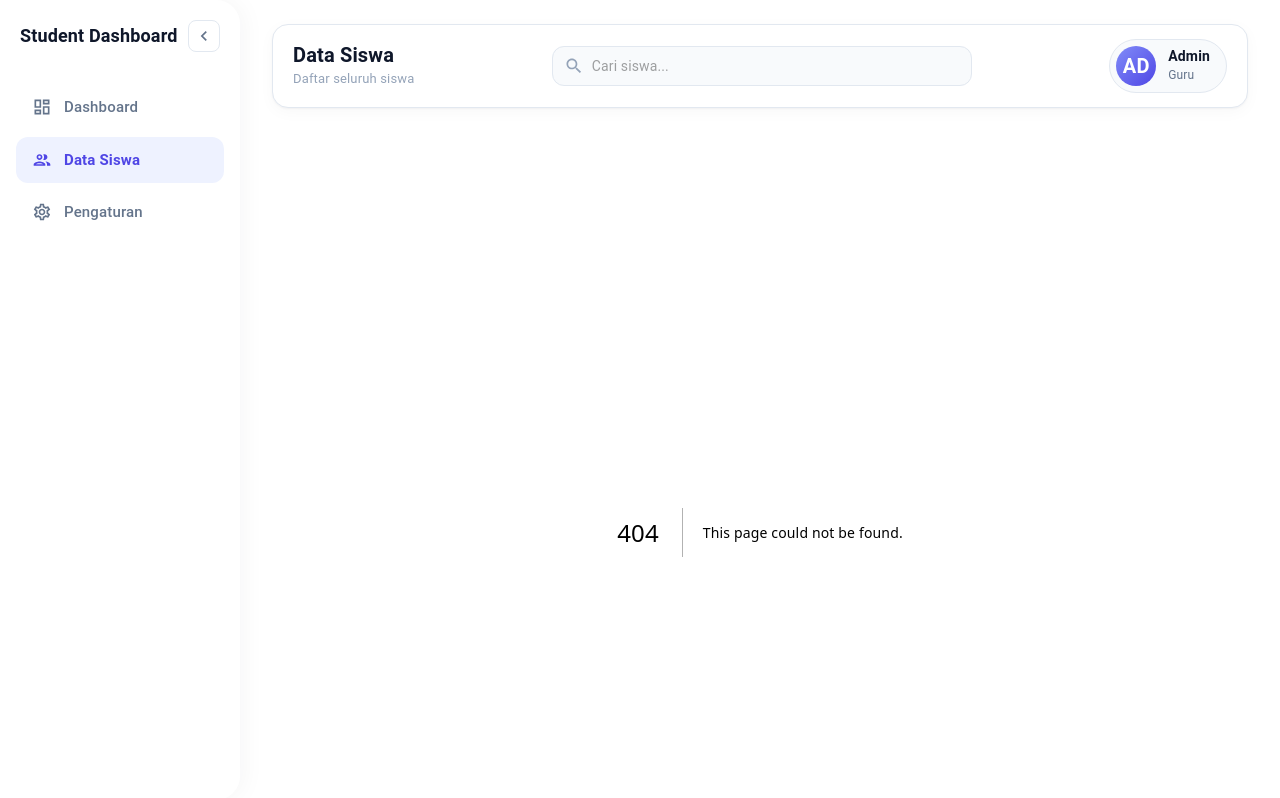
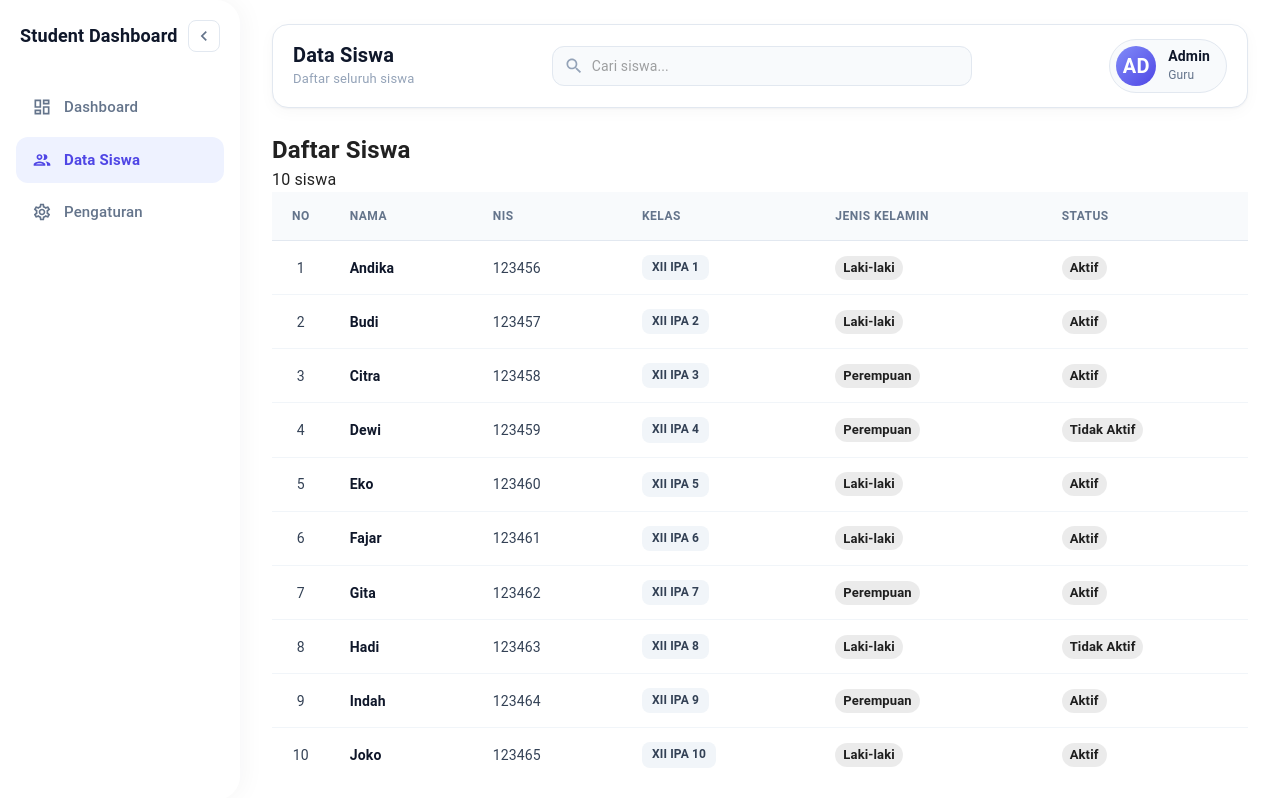
Before and after one commit to queennurhafizah/studentDashboard-InternTask1, a Next.js app: page /students in a window 1280 px wide. Before the commit this address had no page. Shown: the top 798 px of the page. Built offline with nearby package versions, Linux system fonts and the light colour scheme; what @mui/material-nextjs would draw is missing.

Commit message:
feat: halaman data siswa

```diff
--- a/src/app/layout.tsx
+++ b/src/app/layout.tsx
@@ -8,6 +8,7 @@ import "@/styles/layout.css";
 import "@/styles/sidebar.css";
 import "@/styles/navbar.css";
 import "@/styles/dashboard.css"
+import "@/styles/students.css"
 
 export const metadata: Metadata = {
   title: "Student Dashboard",
--- /dev/null
+++ b/src/app/students/page.tsx
@@ -0,0 +1,15 @@
+import StudentTable from "@/components/studentTable";
+import { students } from "@/data/student";
+
+export default function StudentsPage() {
+    return (
+        <section className="student-card">
+            <div className="student-card-header">
+                <h2 className="student-card-tittle">Daftar Siswa</h2>
+                <span className="student-card-count">{students.length} siswa</span>
+            </div>
+
+            <StudentTable students={students} />
+        </section>
+    )
+}
--- a/src/components/studentTable.tsx
+++ b/src/components/studentTable.tsx
@@ -0,0 +1,72 @@
+"use client";
+
+import Chip from "@mui/material/Chip";
+import Table from "@mui/material/Table";
+import TableBody from "@mui/material/TableBody";
+import TableCell from "@mui/material/TableCell";
+import TableHead from "@mui/material/TableHead";
+import TableRow from "@mui/material/TableRow";
+import TableContainer from "@mui/material/TableContainer";
+import { Student } from "@/data/student";
+
+type StudentTableProps = {
+  students: Student[];
+};
+
+export default function StudentTable({ students }: StudentTableProps) {
+  return (
+    <TableContainer className="student-table-wrapper">
+      <Table className="student-table">
+        <TableHead>
+          <TableRow>
+            <TableCell align="center" className="col-no">No</TableCell>
+            <TableCell>Nama</TableCell>
+            <TableCell>NIS</TableCell>
+            <TableCell>Kelas</TableCell>
+            <TableCell>Jenis Kelamin</TableCell>
+            <TableCell>Status</TableCell>
+          </TableRow>
+        </TableHead>
+
+        <TableBody>
+          {students.map((student, index) => (
+            <TableRow key={student.id} hover>
+              <TableCell align="center" className="col-no">
+                {index + 1}
+              </TableCell>
+              <TableCell>
+                <span className="student-name">{student.name}</span>
+              </TableCell>
+              <TableCell>{student.nis}</TableCell>
+              <TableCell>
+                <span className="kelas-badge">{student.kelas}</span>
+              </TableCell>
+              <TableCell>
+                <Chip
+                  label={student.gender === "L" ? "Laki-laki" : "Perempuan"}
+                  size="small"
+                  className={
+                    student.gender === "L"
+                      ? "gender-chip gender-chip--blue"
+                      : "gender-chip gender-chip--pink"
+                  }
+                />
+              </TableCell>
+              <TableCell>
+                <Chip
+                  label={student.status}
+                  size="small"
+                  className={
+                    student.status === "Aktif"
+                      ? "status-chip status-chip--aktif"
+                      : "status-chip status-chip--nonaktif"
+                  }
+                />
+              </TableCell>
+            </TableRow>
+          ))}
+        </TableBody>
+      </Table>
+    </TableContainer>
+  );
+}
--- /dev/null
+++ b/src/styles/students.css
@@ -0,0 +1,152 @@
+/* ===== DATA SISWA ===== */
+
+/* Kartu pembungkus tabel */
+.students-card {
+  background-color: #ffffff;
+  border: 1px solid #e2e8f0;
+  border-radius: 16px;
+  box-shadow: 0 1px 2px rgba(15, 23, 42, 0.04);
+  overflow: hidden;
+}
+
+.students-card-header {
+  display: flex;
+  align-items: center;
+  justify-content: space-between;
+  gap: 12px;
+  padding: 16px 20px;
+  border-bottom: 1px solid #e2e8f0;
+}
+
+.students-card-title {
+  margin: 0;
+  font-size: 16px;
+  font-weight: 700;
+  color: #0f172a;
+}
+
+.students-card-count {
+  font-size: 13px;
+  font-weight: 600;
+  padding: 4px 10px;
+  border-radius: 999px;
+  background-color: #eef2ff;
+  color: #4f46e5;
+}
+
+/* Wrapper tabel: bisa digeser ke samping di layar kecil */
+.student-table-wrapper {
+  width: 100%;
+  overflow-x: auto;
+}
+
+.student-table {
+  min-width: 680px;
+}
+
+/* Header tabel */
+.student-table .MuiTableCell-head {
+  font-size: 12px;
+  font-weight: 700;
+  text-transform: uppercase;
+  letter-spacing: 0.04em;
+  color: #64748b;
+  background-color: #f8fafc;
+  border-bottom: 1px solid #e2e8f0;
+  padding: 12px 20px;
+}
+
+/* Isi tabel */
+.student-table .MuiTableCell-body {
+  font-size: 14px;
+  color: #334155;
+  border-bottom: 1px solid #f1f5f9;
+  padding: 14px 20px;
+}
+
+.student-table .MuiTableRow-root:last-child .MuiTableCell-body {
+  border-bottom: none;
+}
+
+/* Efek hover baris */
+.student-table .MuiTableRow-root.MuiTableRow-hover:hover .MuiTableCell-body {
+  background-color: #f8fafc;
+}
+
+/* Kolom nomor */
+.col-no {
+  width: 56px;
+  color: #94a3b8;
+  font-weight: 600;
+}
+
+.student-name {
+  font-weight: 600;
+  color: #0f172a;
+}
+
+/* Badge kelas */
+.kelas-badge {
+  display: inline-block;
+  padding: 4px 10px;
+  border-radius: 8px;
+  background-color: #f1f5f9;
+  color: #334155;
+  font-size: 12px;
+  font-weight: 600;
+}
+
+/* Chip gender: biru untuk laki-laki, pink untuk perempuan */
+.gender-chip {
+  font-size: 12px;
+  font-weight: 600;
+  border-radius: 999px;
+}
+
+.gender-chip--blue {
+  background-color: #eff6ff;
+  color: #2563eb;
+}
+
+.gender-chip--pink {
+  background-color: #fdf2f8;
+  color: #db2777;
+}
+
+/* Chip status: hijau untuk aktif, merah untuk tidak aktif */
+.status-chip {
+  font-size: 12px;
+  font-weight: 600;
+  border-radius: 999px;
+}
+
+.status-chip--aktif {
+  background-color: #ecfdf5;
+  color: #059669;
+}
+
+.status-chip--nonaktif {
+  background-color: #fef2f2;
+  color: #dc2626;
+}
+
+/* ===== TABLET (maksimal 1024px) ===== */
+@media (max-width: 1024px) {
+  .student-table .MuiTableCell-head,
+  .student-table .MuiTableCell-body {
+    padding: 10px 14px;
+  }
+}
+
+/* ===== HP (maksimal 768px) ===== */
+@media (max-width: 768px) {
+  .students-card-header {
+    padding: 14px 16px;
+  }
+
+  .student-table .MuiTableCell-head,
+  .student-table .MuiTableCell-body {
+    padding: 10px 12px;
+    font-size: 13px;
+  }
+}
```
